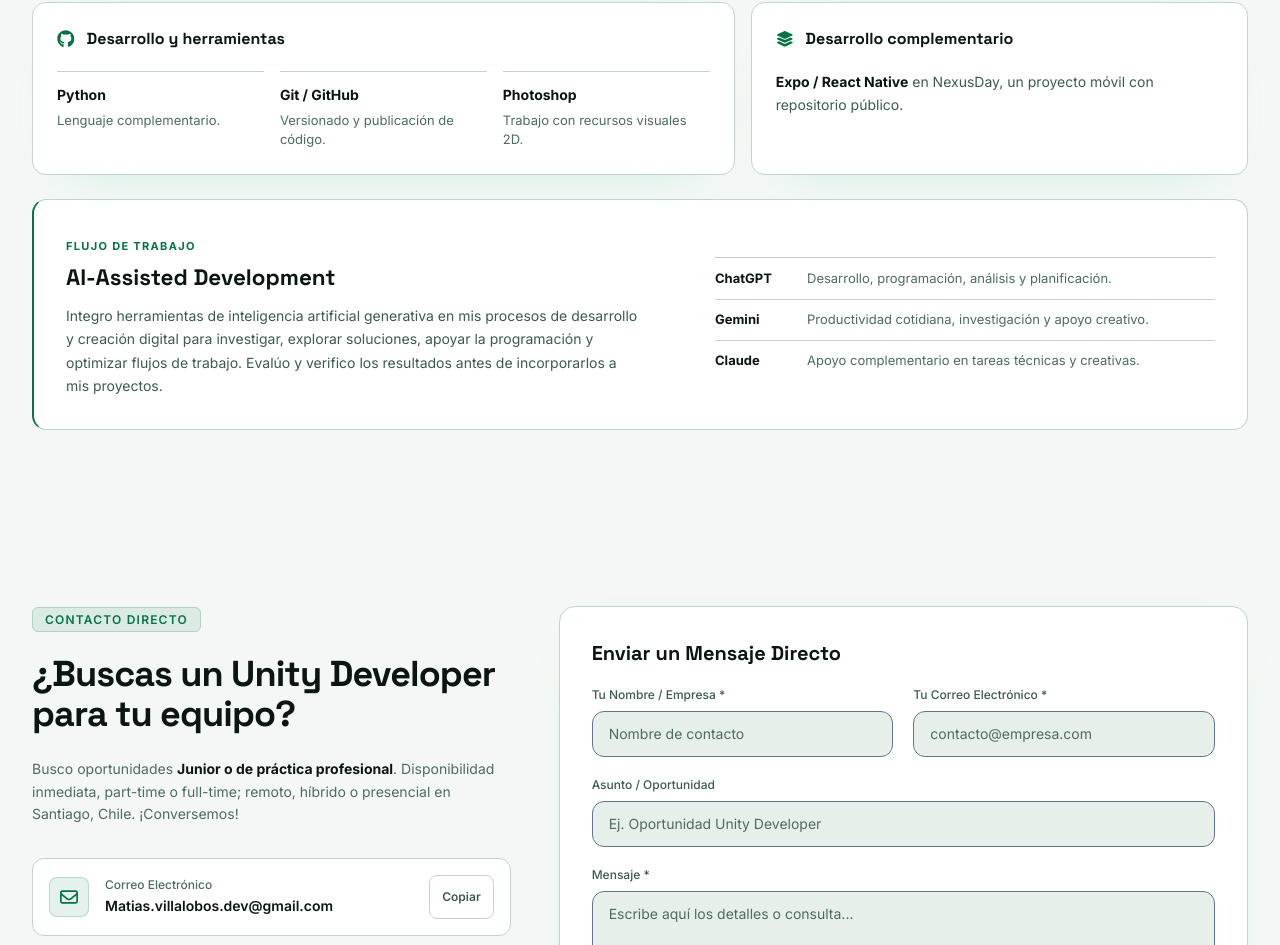
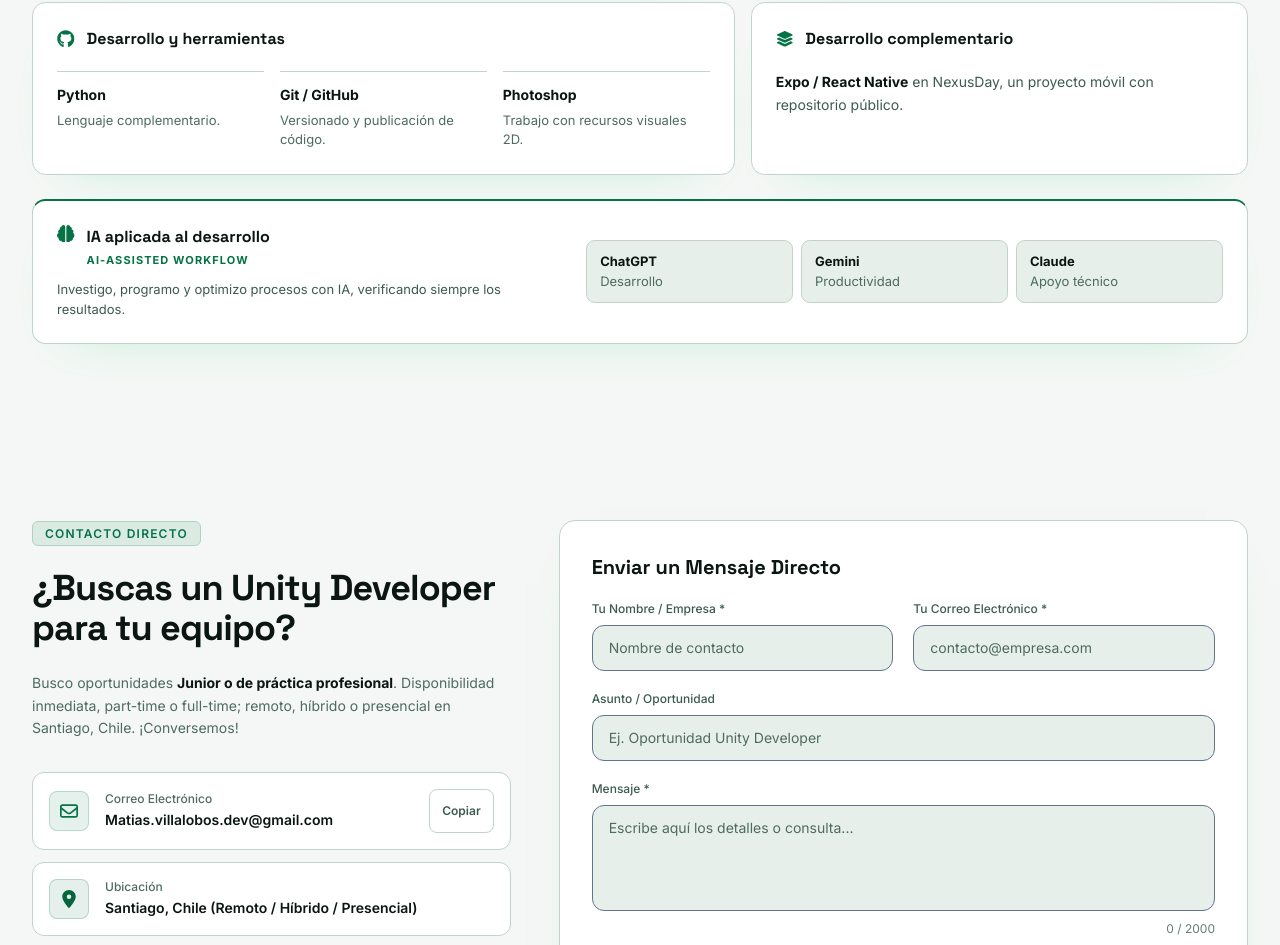
Before and after one commit to Matixvc/portafolio-web, a website: page index.html in a window 1280 px wide. Shown: the part 3040-3985 px from the top of the page. Drawn offline with Linux system fonts and the light colour scheme; no server answers.

Commit message:
style: refine AI workflow technology panel

```diff
--- a/index.html
+++ b/index.html
@@ -646,16 +646,21 @@
                 </div>
             </div>
 
-            <aside class="ai-workflow" aria-labelledby="ai-workflow-title">
+            <aside class="technology-panel technology-panel-primary ai-workflow" aria-labelledby="ai-workflow-title">
                 <div class="ai-workflow-intro">
-                    <span class="ai-workflow-eyebrow">Flujo de trabajo</span>
-                    <h3 id="ai-workflow-title">AI-Assisted Development</h3>
-                    <p>Integro herramientas de inteligencia artificial generativa en mis procesos de desarrollo y creación digital para investigar, explorar soluciones, apoyar la programación y optimizar flujos de trabajo. Evalúo y verifico los resultados antes de incorporarlos a mis proyectos.</p>
+                    <div class="technology-panel-heading ai-workflow-heading">
+                        <svg aria-hidden="true" class="icon"><use href="assets/icons.svg#icon-brain"/></svg>
+                        <div>
+                            <h3 id="ai-workflow-title">IA aplicada al desarrollo</h3>
+                            <p class="ai-workflow-subtitle">AI-Assisted Workflow</p>
+                        </div>
+                    </div>
+                    <p>Investigo, programo y optimizo procesos con IA, verificando siempre los resultados.</p>
                 </div>
                 <ul class="ai-workflow-tools" aria-label="Herramientas de IA generativa">
-                    <li><strong>ChatGPT</strong><span>Desarrollo, programación, análisis y planificación.</span></li>
-                    <li><strong>Gemini</strong><span>Productividad cotidiana, investigación y apoyo creativo.</span></li>
-                    <li><strong>Claude</strong><span>Apoyo complementario en tareas técnicas y creativas.</span></li>
+                    <li tabindex="0"><strong>ChatGPT</strong><span>Desarrollo</span></li>
+                    <li tabindex="0"><strong>Gemini</strong><span>Productividad</span></li>
+                    <li tabindex="0"><strong>Claude</strong><span>Apoyo técnico</span></li>
                 </ul>
             </aside>
         </div>
--- a/src/input.css
+++ b/src/input.css
@@ -642,54 +642,60 @@ h1, h2, h3, .font-heading {
 
 .ai-workflow {
     display: grid;
-    gap: 1.5rem;
+    gap: 1.25rem;
     margin-top: 1.5rem;
-    padding: clamp(1.25rem, 3vw, 2rem);
-    border: 1px solid var(--border);
-    border-left: 2px solid var(--accent-primary);
-    border-radius: 0.9rem;
-    background: var(--bg-secondary);
-}
-.ai-workflow-eyebrow {
+}
+.ai-workflow-heading {
+    align-items: flex-start;
+    margin-bottom: 0.65rem;
+}
+.ai-workflow-heading > div { min-width: 0; }
+.ai-workflow-subtitle {
+    margin-top: 0.2rem;
     color: var(--accent-ink);
     font-size: 0.6875rem;
     font-weight: 700;
-    letter-spacing: 0.12em;
+    letter-spacing: 0.1em;
     text-transform: uppercase;
 }
-.ai-workflow h3 {
-    margin-top: 0.35rem;
-    color: var(--text-primary);
-    font-size: clamp(1.125rem, 2.5vw, 1.4rem);
-    font-weight: 700;
-}
-.ai-workflow-intro p {
-    max-width: 65ch;
-    margin-top: 0.6rem;
+.ai-workflow-intro > p {
+    max-width: 58ch;
     color: var(--text-secondary);
-    font-size: 0.875rem;
-    line-height: 1.65;
+    font-size: 0.8125rem;
+    line-height: 1.55;
 }
 .ai-workflow-tools {
     display: grid;
-    gap: 0.65rem;
+    gap: 0.5rem;
 }
 .ai-workflow-tools li {
     display: flex;
-    flex-wrap: wrap;
-    gap: 0.25rem 0.75rem;
-    padding-top: 0.65rem;
-    border-top: 1px solid var(--border);
+    align-items: baseline;
+    justify-content: space-between;
+    gap: 0.75rem;
+    min-width: 0;
+    padding: 0.7rem 0.8rem;
+    border: 1px solid var(--border);
+    border-radius: 0.55rem;
+    background: var(--bg-tertiary);
     color: var(--text-muted);
     font-size: 0.8125rem;
-    line-height: 1.5;
+    line-height: 1.35;
+    transition: border-color 0.2s ease, background-color 0.2s ease;
 }
 .ai-workflow-tools strong {
-    min-width: 5rem;
     color: var(--text-primary);
 }
+.ai-workflow-tools span { text-align: right; }
+.ai-workflow-tools li:is(:hover, :focus-visible) {
+    border-color: color-mix(in srgb, var(--accent-primary) 58%, var(--border));
+    background: color-mix(in srgb, var(--accent-primary) 6%, var(--bg-tertiary));
+}
 @media (min-width: 1024px) {
-    .ai-workflow { grid-template-columns: minmax(0, 1.25fr) minmax(0, 1fr); align-items: center; }
+    .ai-workflow { grid-template-columns: minmax(0, 1fr) minmax(0, 1.25fr); align-items: center; }
+    .ai-workflow-tools { grid-template-columns: repeat(3, minmax(0, 1fr)); }
+    .ai-workflow-tools li { display: block; }
+    .ai-workflow-tools span { display: block; margin-top: 0.2rem; text-align: left; }
 }
 
 @media (min-width: 640px) {
```
Also changed, not shown: dist/styles.css.
